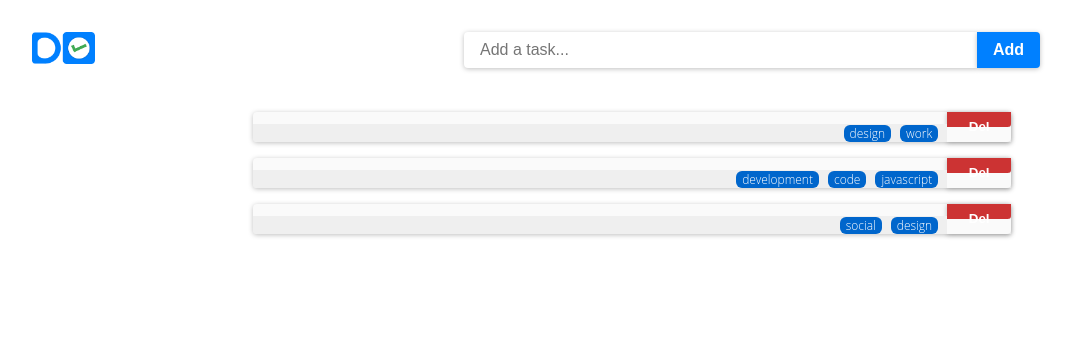
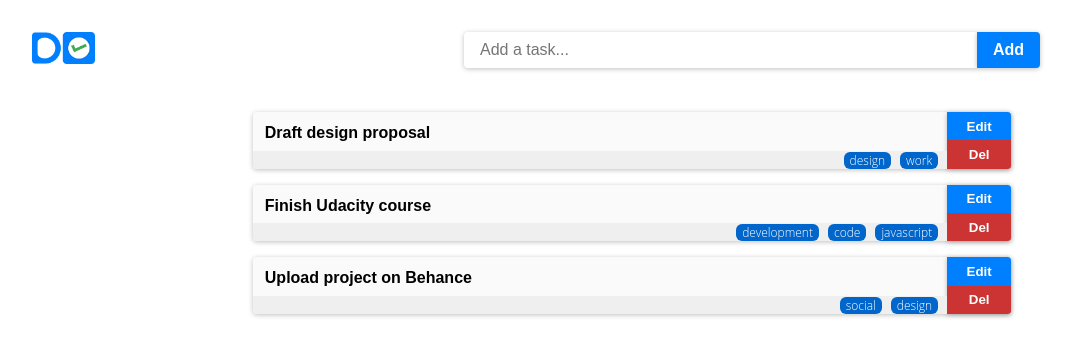
Before and after one commit to samakintunde/do, a React (Create React App) app: page / in a window 1280 px wide. Shown: the top 356 px of the page, without its empty margins (8-1081 px from the left). Built offline with nearby package versions, Linux system fonts and the light colour scheme.

Commit message:
Added editing functionality and uuid as id.

```diff
--- a/package.json
+++ b/package.json
@@ -1,11 +1,12 @@
 {
-  "name": "done",
+  "name": "do",
   "version": "0.1.0",
   "private": true,
   "dependencies": {
     "react": "^16.3.2",
     "react-dom": "^16.3.2",
-    "react-scripts": "1.1.4"
+    "react-scripts": "1.1.4",
+    "uuid": "^3.2.1"
   },
   "scripts": {
     "start": "react-scripts start",
--- a/src/App.css
+++ b/src/App.css
@@ -47,7 +47,8 @@ button {
   height: 2.25em;
 }
 
-.Input input, .Input button {
+.Input input,
+.Input button {
   font-size: 1em;
   border: none;
   height: 100%;
@@ -79,7 +80,7 @@ button {
 .App-body .Card {
   background-color: #fafafa;
   display: grid;
-  grid-template-columns: auto 4em;;
+  grid-template-columns: auto 4em;
   border-radius: 0.25em;
   margin: 1em 0;
   box-shadow: var(--shadow);
@@ -97,6 +98,16 @@ button {
 .App-body .Card-task {
   font-size: 1em;
   display: block;
+}
+
+.App-body input {
+  font-family: var(--montserrat);
+  font-size: 1em;
+  font-weight: 600;
+  border: 0;
+  border-bottom: 2px;
+  border-radius: 0.25em;
+  padding: 0 0.25em;
 }
 
 .App-body .Card-tags {
@@ -117,7 +128,7 @@ button {
   padding: 0 0.5em;
   border-radius: 0.5em;
   color: #ffffff;
-  font-family: 'Open Sans', sans-serif;
+  font-family: "Open Sans", sans-serif;
   font-size: 0.75em;
   font-weight: 300;
 }
@@ -146,7 +157,7 @@ button {
   background-color: #cc3333;
   border-radius: 0 0 0.25em 0;
   height: 50%;
-transition: 0.3s;
+  transition: 0.3s;
 }
 
 .App-body .Card-delete:hover {
--- a/src/App.js
+++ b/src/App.js
@@ -1,28 +1,29 @@
-import React, { Component } from 'react';
+import React, { Component } from "react";
 import Input from "./components/Input";
 import Cards from "./components/Cards";
-import './App.css';
-import logo from './logo.png';
+import uuidv4 from "uuid/v4";
+import "./App.css";
+import logo from "./logo.png";
 
 const todos = [
   {
-    id: 1,
-    task: 'Draft design proposal',
-    tags: ['design', 'work'],
+    id: uuidv4,
+    task: "Draft design proposal",
+    tags: ["design", "work"],
     isDone: false
   },
   {
-    id: 2,
-    task: 'Finish Udacity course',
-    tags: ['development', 'code', 'javascript'],
+    id: uuidv4,
+    task: "Finish Udacity course",
+    tags: ["development", "code", "javascript"],
     isDone: false
   },
   {
-    id: 3,
-    task: 'Upload project on Behance',
-    tags: ['social', 'design'],
+    id: uuidv4,
+    task: "Upload project on Behance",
+    tags: ["social", "design"],
     isDone: false
-  },
+  }
 ];
 
 class App extends Component {
@@ -30,12 +31,12 @@ class App extends Component {
     super(props);
     this.state = {
       todos
-    }
-
+    };
   }
 
   createTask(task) {
     this.state.todos.push({
+      id: uuidv4,
       task,
       tags: [],
       isDone: false
@@ -45,9 +46,16 @@ class App extends Component {
 
   removeTask(task) {
     const { todos } = this.state;
-    let index = todos.findIndex((todo) => todo.id === task.id);
+    let index = todos.findIndex(todo => todo.id === task.id);
     let newTodos = todos.splice(index, 1);
     this.setState({ newTodos });
+  }
+
+  updateTask(task, newTask) {
+    const { todos } = this.state;
+    let index = todos.findIndex(todo => todo.id === task.id);
+    todos[index].task = newTask;
+    this.setState({ todos });
   }
 
   render() {
@@ -63,7 +71,11 @@ class App extends Component {
         </div>
         {/* App body containing cards */}
         <div className="App-body">
-          <Cards todos={this.state.todos} removeTask={this.removeTask.bind(this)} />
+          <Cards
+            todos={this.state.todos}
+            removeTask={this.removeTask.bind(this)}
+            updateTask={this.updateTask.bind(this)}
+          />
         </div>
       </div>
     );
--- a/src/components/Card.jsx
+++ b/src/components/Card.jsx
@@ -1,39 +1,59 @@
-import React, { Component } from 'react';
+import React, { Component } from "react";
 
 class Card extends Component {
   constructor(props) {
     super(props);
     this.state = {
+      newTask: "",
       isEditing: false
-    }
+    };
   }
 
-  deleteTask = (e) => {
+  deleteTask = e => {
     e.preventDefault();
     this.props.removeTask(this.props.todo);
-  }
+  };
 
   editTask = () => {
-    this.setState({ isEditing: true });
-    if (this.state.isEditing) {
-      return <input value={this.props.task} />;
-    }
-    return <button className="Card-edit">Edit</button>;
-  }
-
+    this.setState({ isEditing: !this.state.isEditing });
+    this.props.updateTask(this.props.todo, this.state.newTask);
+  };
 
   render() {
     const { id, task, tags, isDone } = this.props.todo;
+    let { isEditing } = this.state;
 
     return (
       <div className="Card">
         <div className="Card-details">
-          <div className="Card-task">{task}</div>
-          <div className="Card-tags">{tags.map(tag => <span className="Card-tag">{tag}</span>)}</div>
+          {isEditing ? (
+            <input
+              className="Card-task"
+              defaultValue={task}
+              onChange={e => {
+                this.setState({ newTask: e.target.value });
+              }}
+            />
+          ) : (
+            <div className="Card-task">{task}</div>
+          )}
+          <div className="Card-tags">
+            {tags.map(tag => <span className="Card-tag">{tag}</span>)}
+          </div>
         </div>
         <div className="Card-actions">
-          {this.editTask}
-          <button className="Card-delete" onClick={this.deleteTask.bind(id)}>Del</button>
+          {isEditing ? (
+            <button className="Card-edit" onClick={this.editTask}>
+              Save
+            </button>
+          ) : (
+            <button className="Card-edit" onClick={this.editTask}>
+              Edit
+            </button>
+          )}
+          <button className="Card-delete" onClick={this.deleteTask.bind(id)}>
+            Del
+          </button>
         </div>
       </div>
     );
--- a/src/components/Cards.jsx
+++ b/src/components/Cards.jsx
@@ -1,16 +1,24 @@
-import React, { Component } from 'react';
+import React, { Component } from "react";
 import Card from "./Card";
 
 const Cards = props => {
-  const { removeTask, todos } = props;
+  const { removeTask, todos, updateTask } = props;
   return (
     <div>
-      {
-        (todos.length > 0) ? todos.map(todo => <Card removeTask={removeTask} todo={todo} key={todo.id} />) : <p>No tasks added...</p>
-      }
+      {todos.length > 0 ? (
+        todos.map(todo => (
+          <Card
+            removeTask={removeTask}
+            updateTask={updateTask}
+            todo={todo}
+            key={todo.id}
+          />
+        ))
+      ) : (
+        <p>No tasks added...</p>
+      )}
     </div>
   );
-
-}
+};
 
 export default Cards;
```
Also changed, not shown: 1 other file (tests, documents, lock files or other folders).
